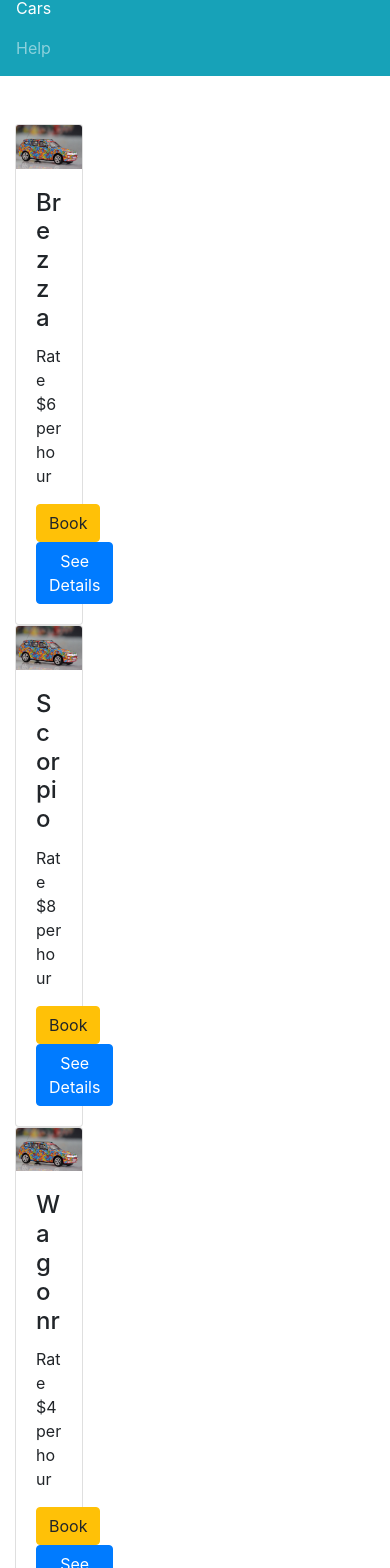
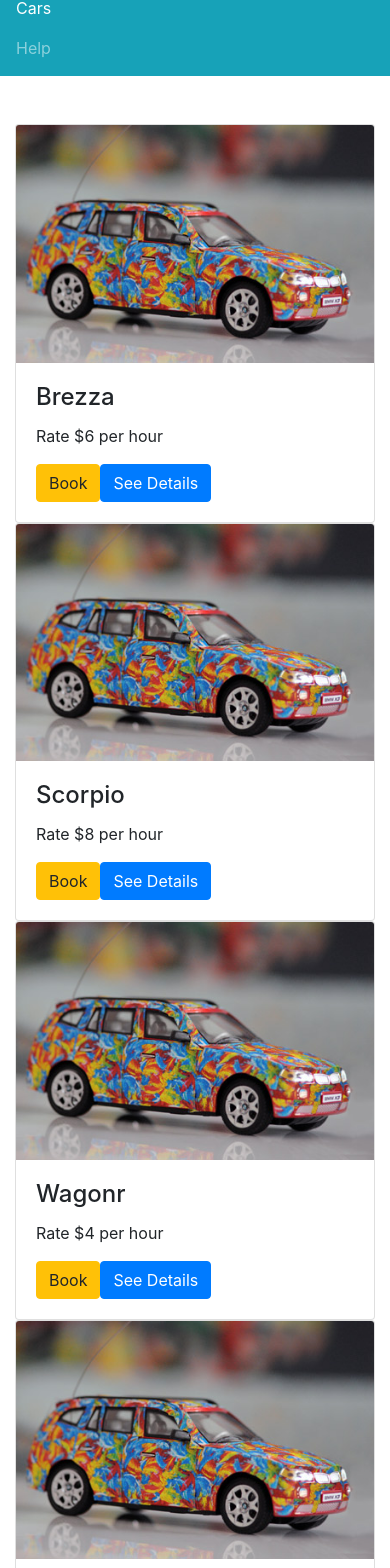
Before and after one commit to iumerjan/car-rental-web, an Angular app: page /cars in a window 390 px wide. Shown: the part 60-1628 px from the top of the page. Built offline with nearby package versions, Linux system fonts and the light colour scheme.

Commit message:
1. Car Service added to Services. 2. Minor UI changes

```diff
--- a/src/app/app.module.ts
+++ b/src/app/app.module.ts
@@ -3,7 +3,7 @@
 import { AppComponent } from './app.component';
 import { AppRoutingModule } from './app-routing.module';
 import { CarsComponent } from './pages/cars/cars.component';
-
+import { CarsService } from './Services/cars.service';
 @NgModule({
   declarations: [
     AppComponent,
@@ -13,7 +13,7 @@
     BrowserModule,
     AppRoutingModule
   ],
-  providers: [],
+  providers: [CarsService],
   bootstrap: [AppComponent]
 })
 export class AppModule { }
--- a/src/app/pages/cars/cars.component.html
+++ b/src/app/pages/cars/cars.component.html
@@ -1,8 +1,8 @@
 <br />
 <br />
 <div class="container">
-  <div class="row card-group">
-    <div class="col-3">
+  <div class="row ">
+    <div class="col-sm-3">
       <div class="card ">
         <img class="card-img-top" src="../assets/car.jpg" alt="Card image">
         <div class="card-body">
@@ -19,7 +19,7 @@
 
     </div>
 
-    <div class="col-3">
+    <div class="col-sm-3">
       <div class="card">
         <img class="card-img-top" src="../assets/car.jpg" alt="Card image">
         <div class="card-body">
@@ -36,7 +36,7 @@
     </div>
 
 
-    <div class="col-3">
+    <div class="col-sm-3">
       <div class="card">
         <img class="card-img-top" src="../assets/car.jpg" alt="Card image">
         <div class="card-body">
@@ -52,7 +52,7 @@
       </div>
     </div>
 
-    <div class="col-3">
+    <div class="col-sm-3">
         <div class="card">
           <img class="card-img-top" src="../assets/car.jpg" alt="Card image">
           <div class="card-body">
```
Also changed, not shown: src/app/services/cars.service.ts (added, +8 -0 lines), 1 other file (tests, documents, lock files or other folders).
